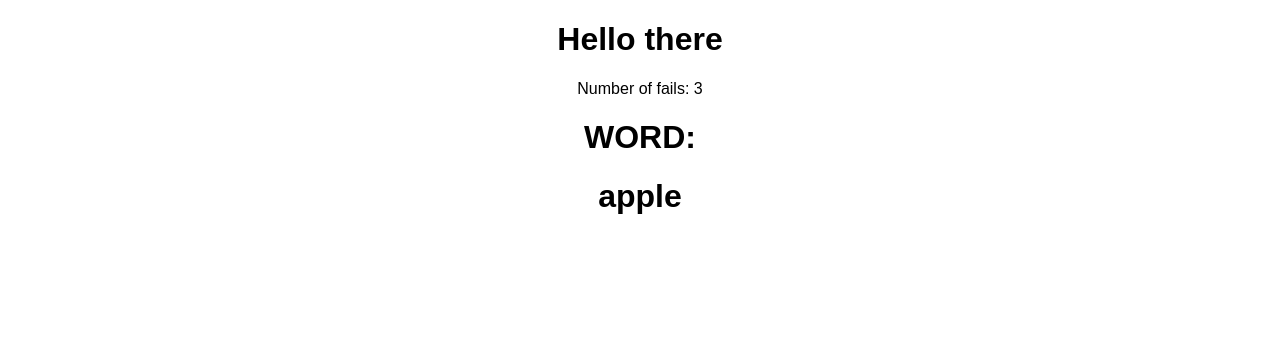
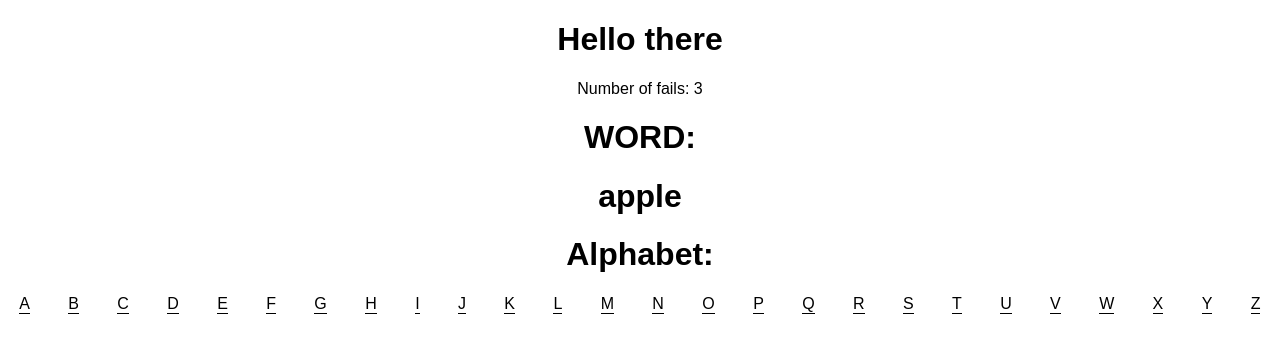
Before and after one commit to haldekbartas/hangman, a React app: page / in a window 1280 px wide. Built offline with nearby package versions, Linux system fonts and the light colour scheme.

Commit message:
Container for each letter created. Alphabet component renders now each letter of alphabet

```diff
--- /dev/null
+++ b/src/components/AlphaLetter.js
@@ -0,0 +1,11 @@
+import React from 'react'
+
+function AlphaLetter({ letter }) {
+    return (
+        <div className="alpha-letter-container">
+            {letter}
+        </div>
+    )
+}
+
+export default AlphaLetter;
--- /dev/null
+++ b/src/components/Alphabet.js
@@ -0,0 +1,26 @@
+import React, { Component } from 'react';
+import AlphaLetter from './AlphaLetter'
+class Alphabet extends Component {
+    state = {
+        alphabetArray: []
+    }
+    render() {
+        const alphabetArray = new Array( 26 ).fill( 1 ).map( ( _, i ) => String.fromCharCode( 65 + i ) );
+        const letterList = alphabetArray.map(letter =>{
+            return (
+                <AlphaLetter letter={letter} key={letter}></AlphaLetter>
+            )
+        })
+        return (
+            <div className="alphabet">
+                <h1>Alphabet:</h1>
+                <div className="letter-list-container">
+                {letterList}
+                </div>
+
+            </div>
+        )
+    }
+}
+
+export default Alphabet;
--- a/src/components/App.js
+++ b/src/components/App.js
@@ -1,6 +1,7 @@
 import React, { Component } from 'react';
-import Hangman from './Hangman'
+import Hangman from './Hangman';
 import Word from './Word';
+import Alphabet from './Alphabet';
 
 class App extends Component {
   render() {
@@ -9,6 +10,7 @@ class App extends Component {
         <h1>Hello there</h1>
         <Hangman></Hangman>
         <Word></Word>
+        <Alphabet></Alphabet>
       </div>
     );
   }
--- a/src/styles/index.css
+++ b/src/styles/index.css
@@ -8,3 +8,12 @@ body {
   margin: 0 auto;
   text-align: center;
 }
+
+.letter-list-container{
+  display:flex;
+}
+.alpha-letter-container{
+  margin:0 auto;
+  border-bottom: 1px solid black;
+
+}
```
